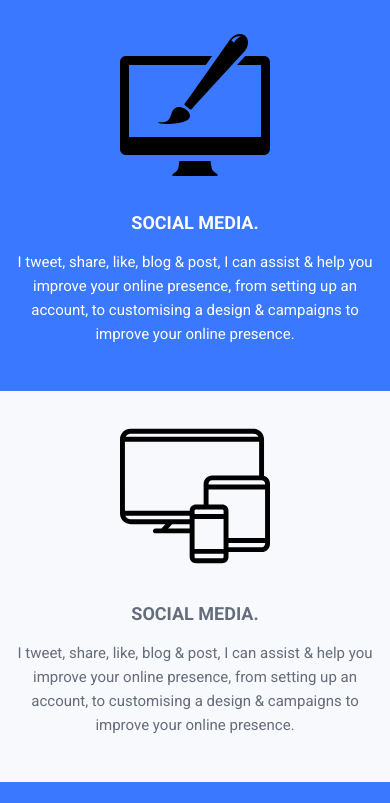
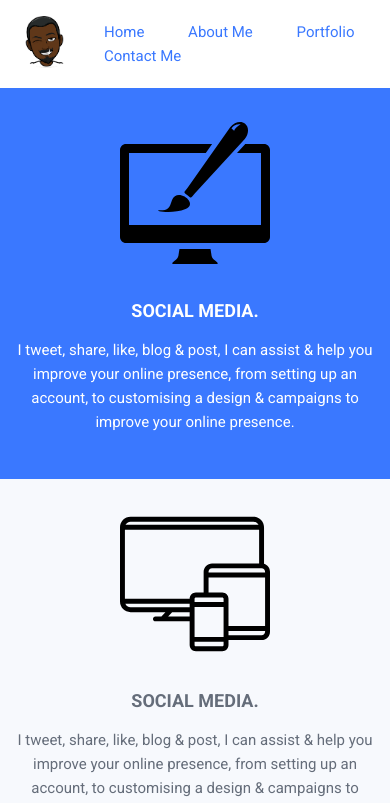
Before and after one commit to manjang/manjang, a website: page index.html in a window 390 px wide. Shown: the top 803 px of the page. Drawn offline with Linux system fonts and the light colour scheme.

Commit message:
Adds the header navigation without hamburger

```diff
--- a/assets/scss/zahra.scss
+++ b/assets/scss/zahra.scss
@@ -84,6 +84,41 @@ a {
     background: rgba(255, 255, 255, 0);
     display: inline-block;
     transition: all .2s ease, color 0s;
+}
+
+.header {
+    width: calc(100% - 20px);
+    max-width: 1200px;
+    margin: 10px auto;
+
+    &-inner {
+        display: flex;
+        flex-flow: row wrap;
+    }
+
+    .logo {
+        width: 20%;
+        max-width: 120px;
+
+        img {
+            width: 100%;
+        }
+    }
+
+    .nav {
+        width: 80%;
+        display: flex;
+        justify-content: flex-end;
+        align-items: center;
+
+        &-inner {
+
+        }
+        &-link {
+            padding: 12px 15px;
+            margin: 5px;
+        }
+    }
 }
 
 .flipboxes {
@@ -239,7 +274,7 @@ a {
         }
 
         img {
-            width: 200px;
+            width: 140px;
         }
     }
 }
--- a/index.html
+++ b/index.html
@@ -10,6 +10,23 @@
     <link rel="stylesheet" href="assets/css/zahra.css">
 </head>
 <body>
+
+    <header>
+        <div class="header">
+            <div class="header-inner">
+                <a href="/" class="logo"><img src="assets/images/favicon.png" alt=""></a>
+
+                <nav class="nav">
+                    <div class="nav-inner">
+                        <a href="/" class="nav-link">Home</a>
+                        <a href="#" class="nav-link">About Me</a>
+                        <a href="#" class="nav-link">Portfolio</a>
+                        <a href="#" class="nav-link">Contact Me</a>
+                    </div>
+                </nav>
+            </div>
+        </div>
+    </header>
 
 
     <div class="full-width">
@@ -234,25 +251,25 @@
 
         <div class="footer">
             <div class="footer-card">
-                <div class="footer-icon"></div>
+                <div class="footer-icon"><img src="assets/images/email.svg" alt=""></div>
                 <h4 class="footer-title">Email</h4>
                 <p><a href="mailto:hello@manjang.co">hello@manjang.co</a></p>
             </div>
 
             <div class="footer-card">
-                <div class="footer-icon"></div>
+                <div class="footer-icon"><img src="assets/images/phone.svg" alt=""></div>
                 <h4 class="footer-title">Call</h4>
                 <p><a href="tel:+12489864651">+1 248 986 4651</a></p>
             </div>
 
             <div class="footer-card">
-                <div class="footer-icon"></div>
+                <div class="footer-icon"><img src="assets/images/map-location.svg" alt=""></div>
                 <h4 class="footer-title">Visit</h4>
-                <p><a href="http://maps.google.com" target="_blank" rel="noopener noreferrer">13320 Northside Dr, <br>Sterling Heights, MI, USA</a></p>
+                <p><a href="https://goo.gl/maps/njk5oJYrNg72" target="_blank" rel="noopener noreferrer">13320 Northside Dr, <br>Sterling Heights, MI, USA</a></p>
             </div>
 
             <div class="footer-card">
-                <div class="footer-icon"></div>
+                <div class="footer-icon"><img src="assets/images/conection.svg" alt=""></div>
                 <h4 class="footer-title">Connect With Me</h4>
                 <p>
                     <a href="https://github.com/manjang" target="_blank" rel="noopener noreferrer"><img src="assets/images/github.svg" alt=""></a>
```
Also changed, not shown: assets/css/zahra.css, assets/images/call.svg (added), assets/images/conection.svg (added), assets/images/email.svg (added), assets/images/mail.svg (added), assets/images/map-location.svg (added), assets/images/phone.svg (added), 1 other file.
